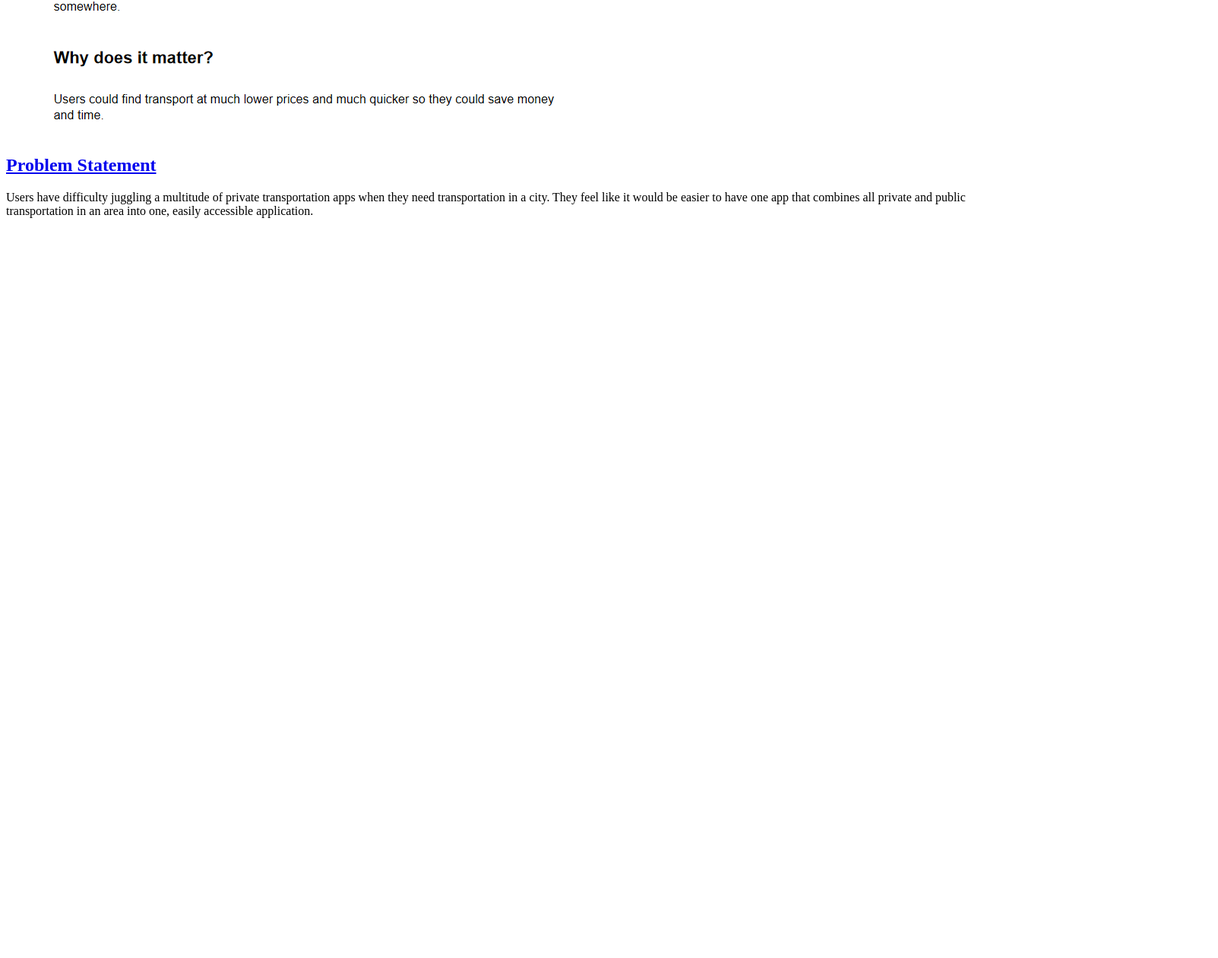
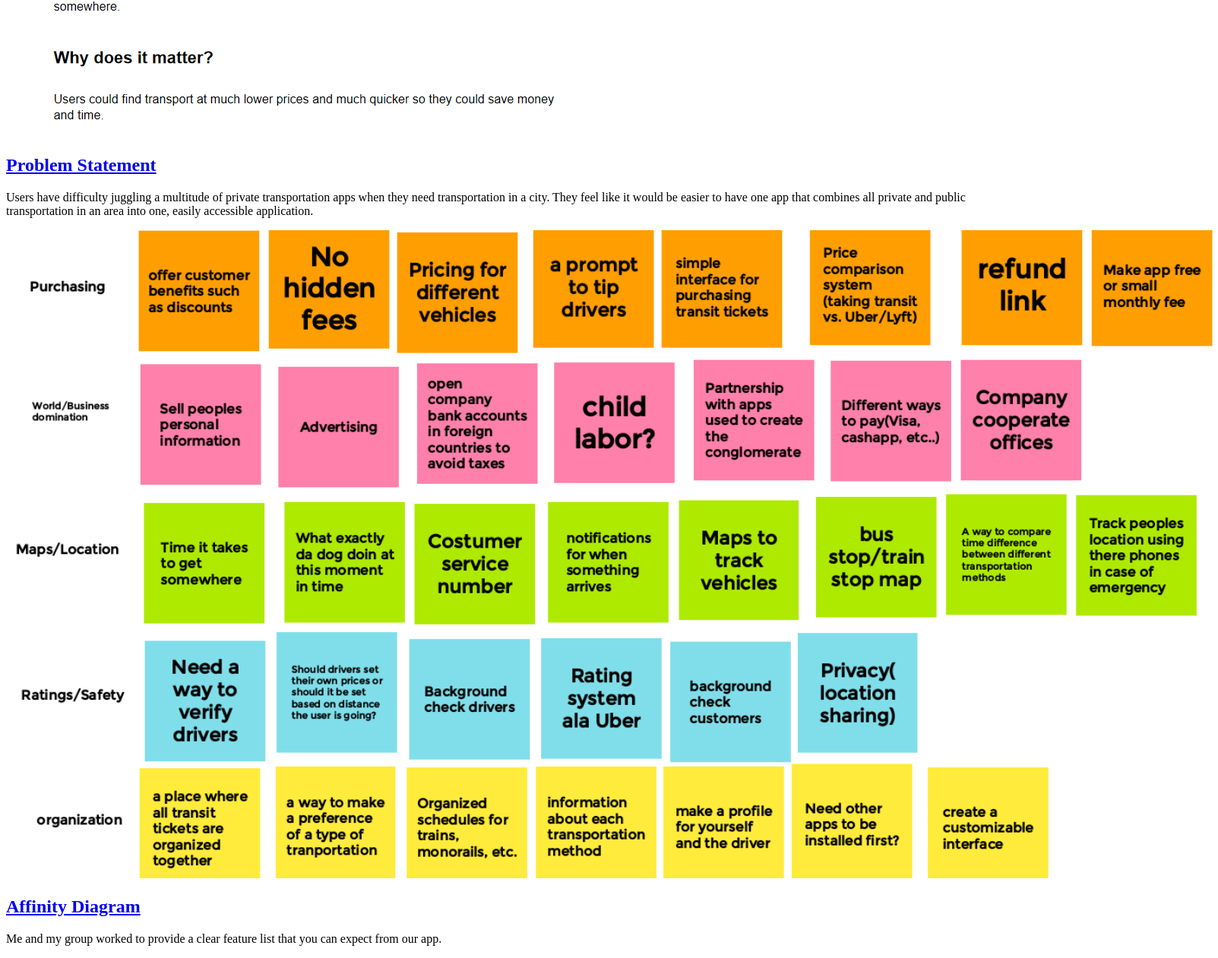
Before and after one commit to GBlackwell1/GBlackwell1.github.io, a plain HTML site: page index.html in a window 1280 px wide. Shown: the part 704-1965 px from the top of the page at 76% size, 1603 px wide, since content can reach past the window. Before the commit the page ends 1007 px from the top, so only its background shows below. Drawn offline with Linux system fonts and the light colour scheme.

Commit message:
Add files via upload

```diff
--- a/index.html
+++ b/index.html
@@ -7,6 +7,7 @@
     <body>
         <h1>Gabriel Blackwell's CSCE 190 Site</h1>
 
+        <!-- Problem statement assignment-->
         <section class="assignment">
             <a href="files/Good Team Name’s problem statement.pdf"><img src="images/Good team names problem statement.PNG"></a>
             <section class="ass-details">
@@ -17,9 +18,18 @@
                 </p>
 
             </section>
-
         </section>
 
+        <!--Affinity diagram statement-->
+        <!--I need to eventually resize to same proportions-->
+        <section class="assignment">
+            <a href="files/The Expensive Nut Jamboard.pdf"><img src="images/Expensive Nut Jamboard.PNG"></a>
+            <section class="ass-details">
+                <a href="files/The Expensive Nut Jamboard.pdf"><h2>Affinity Diagram</h2></a>
+                <p>
+                    Me and my group worked to provide a clear feature list that you can expect from our app.
+                </p>
+            </section>
         </section>
     </body>
 </html>
```
